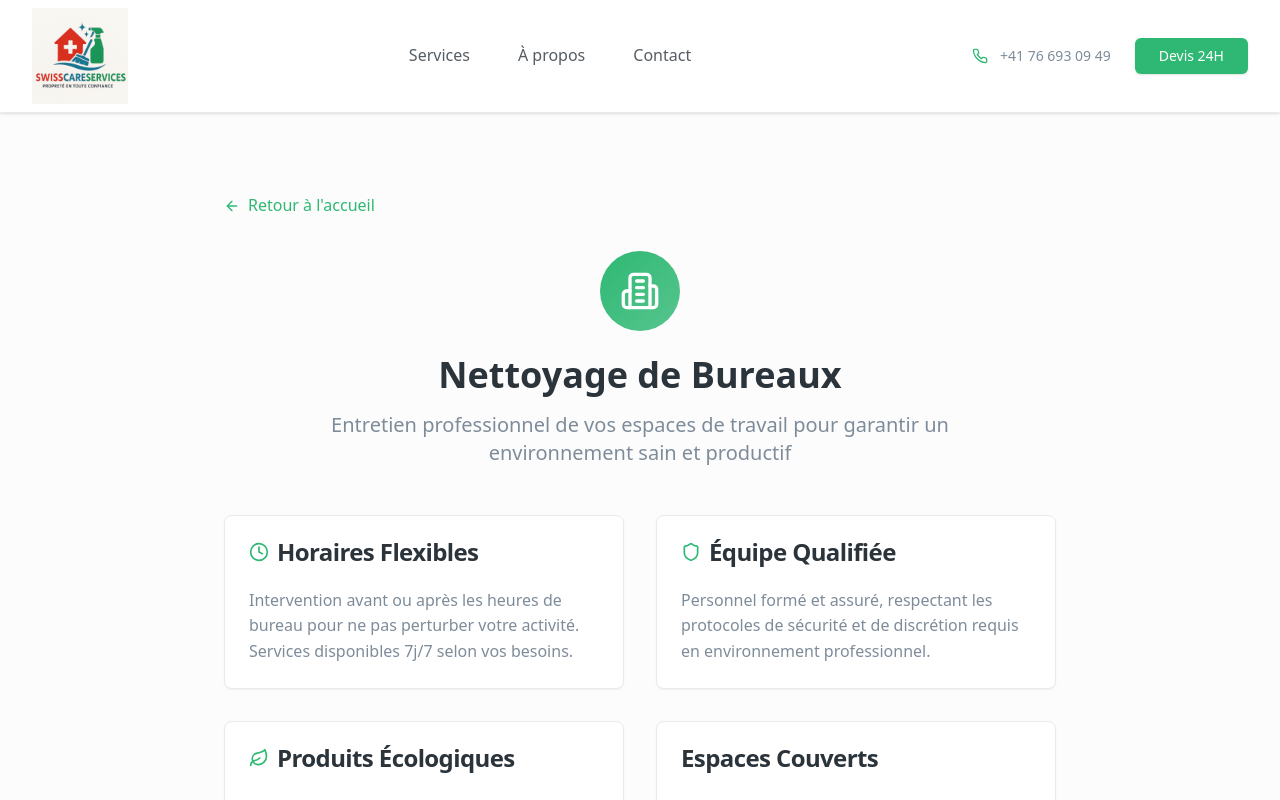
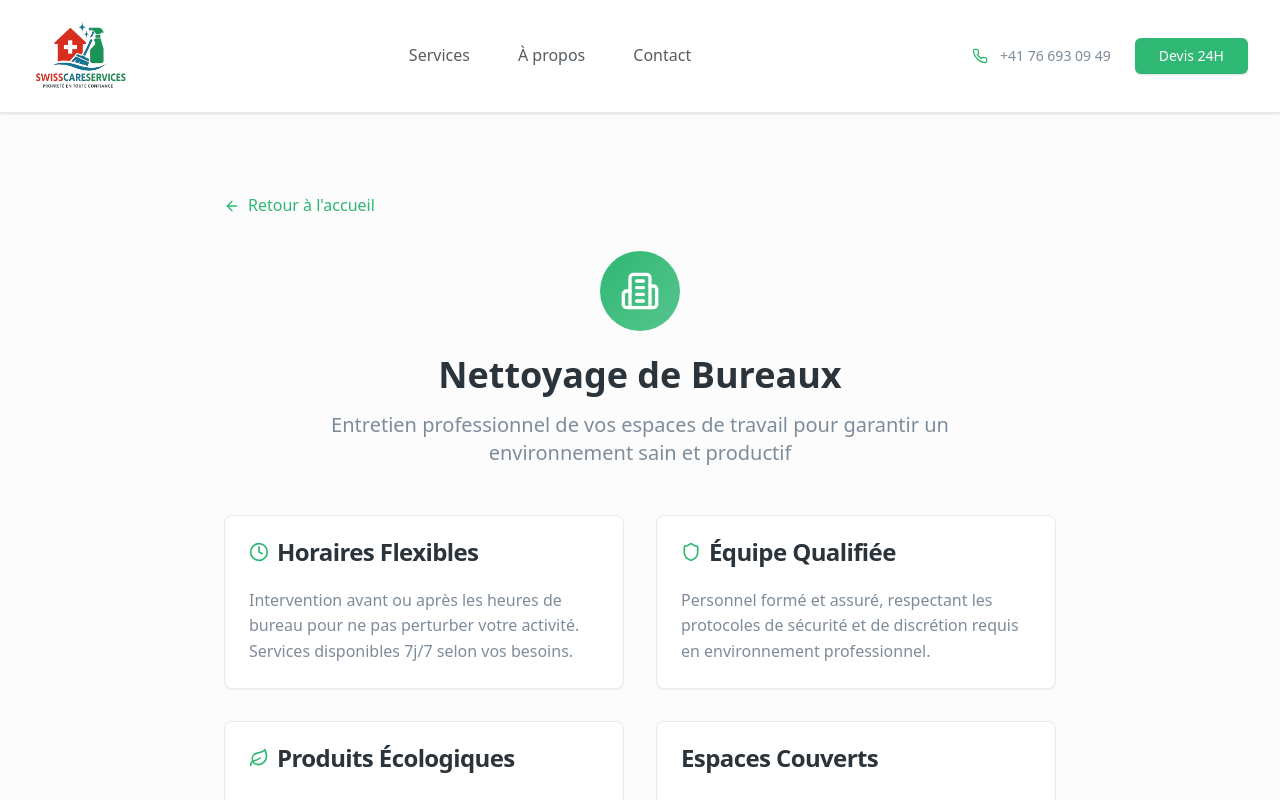
Before and after one commit to Imadmalaq/SwissCareServices, a React (Vite) app: page /service-bureau in a window 1280 px wide. Shown: the top 800 px of the page. Built offline with nearby package versions, Linux system fonts and the light colour scheme.

Commit message:
Update logo and header

```diff
--- a/src/components/ui/navigation.tsx
+++ b/src/components/ui/navigation.tsx
@@ -11,7 +11,7 @@ const Navigation = () => {
         <div className="flex justify-between items-center h-20 md:h-28">
           <div className="flex items-center">
             <img
-              src="/lovable-uploads/c1340238-8eeb-49d4-9ffc-7ea72423402a.png"
+              src="/lovable-uploads/4b873ff4-56a5-4610-b990-0b14d86bb9d9.png"
               alt="SWISSCARESERVICES - Propreté en toute confiance"
               className="h-16 md:h-24 w-auto transition-smooth hover:scale-105"
             />
```
Also changed, not shown: public/lovable-uploads/4b873ff4-56a5-4610-b990-0b14d86bb9d9.png (added).
